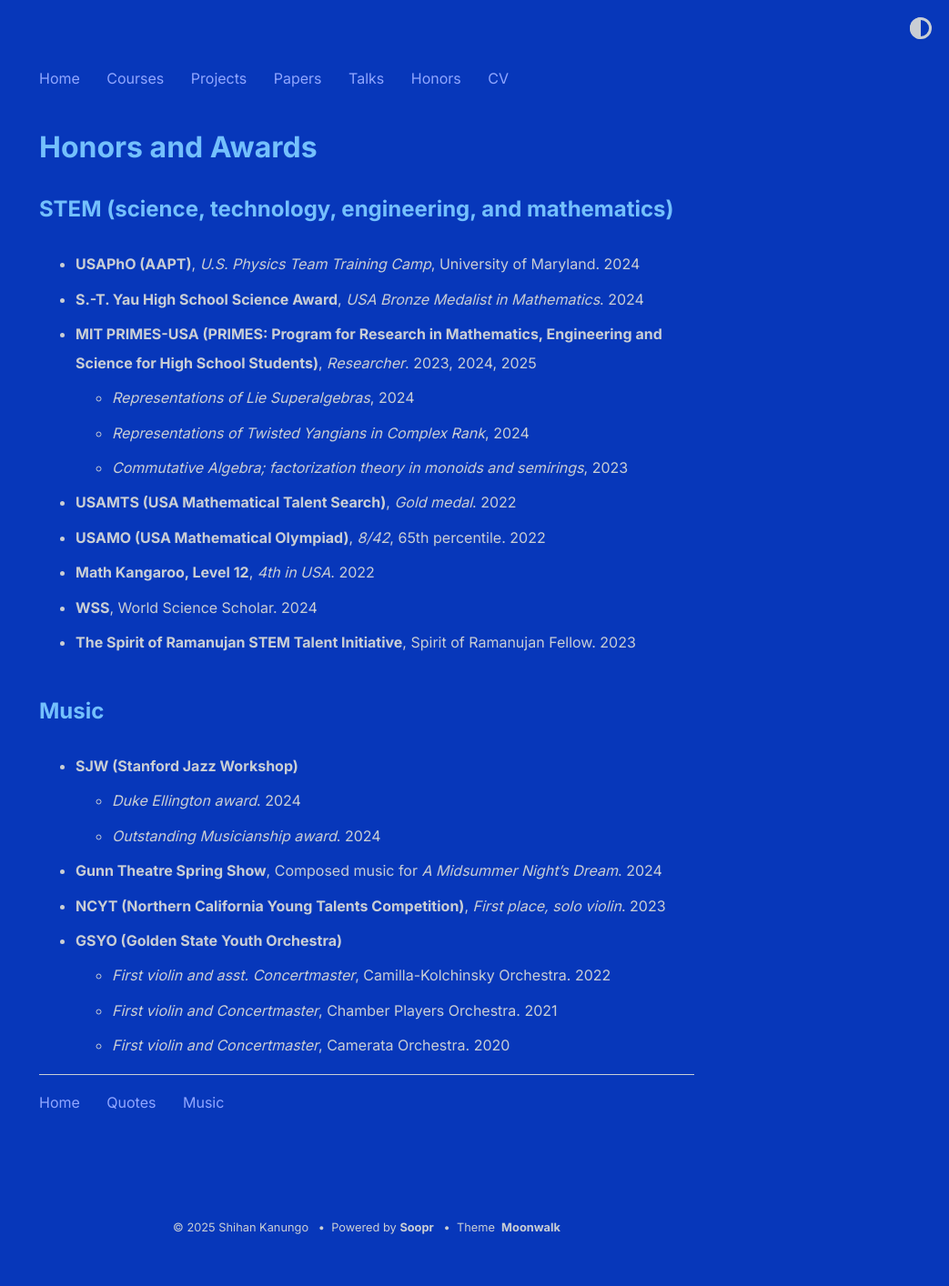
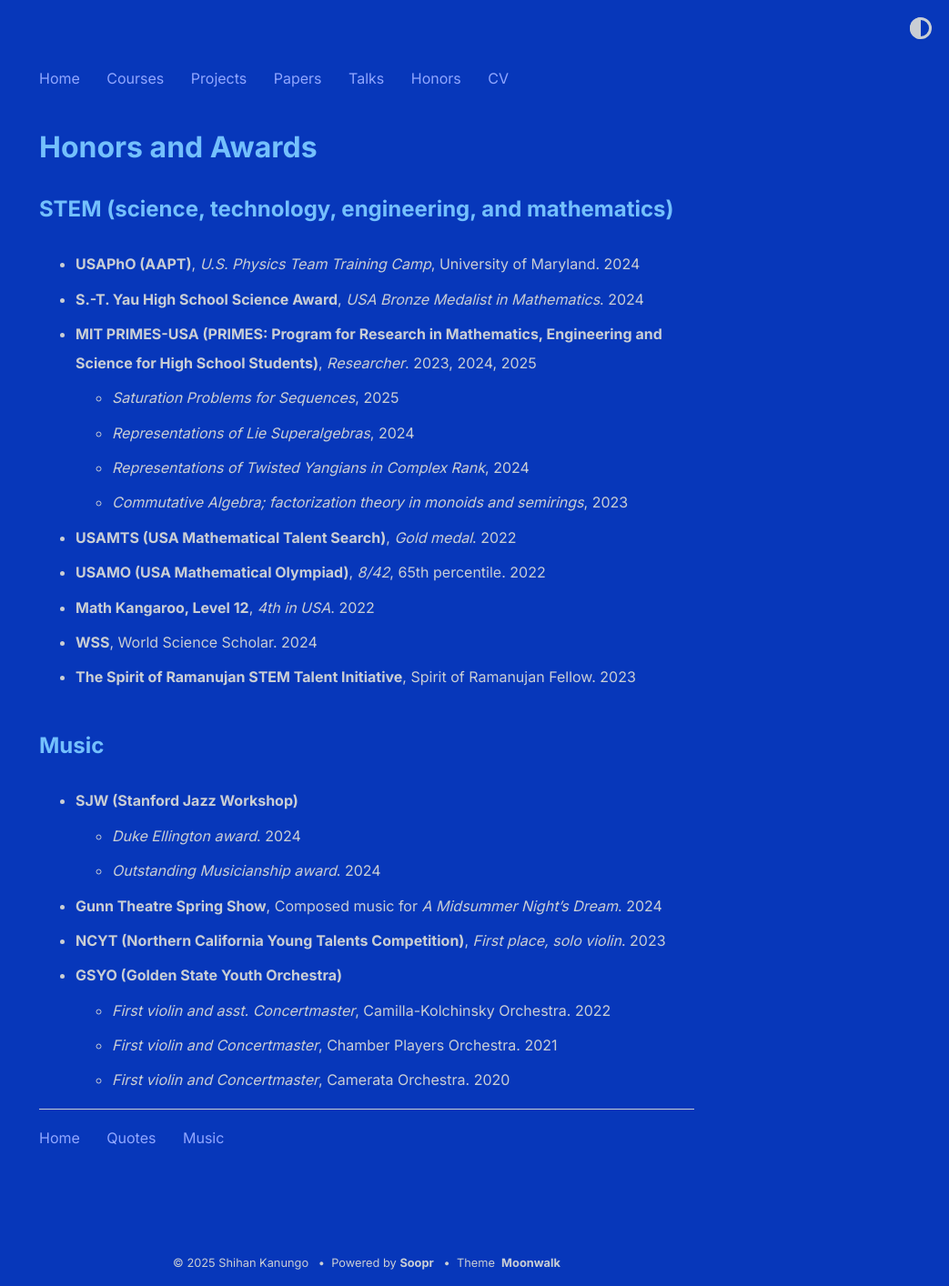
Before and after one commit to shihankanungo/shihankanungo.github.io, a Jekyll site: the page built from honors.md, in a window 1280 px wide. Shown: the whole page at 91% size, without its empty margins (237-1280 px from the left). Built offline with Jekyll 4.4.1, drawn with Linux system fonts in a browser that asks for light colours; before the commit the page ends 1376 px from its top, so only the background shows below that.

Commit message:
Update honors.md

```diff
--- a/honors.md
+++ b/honors.md
@@ -8,6 +8,7 @@
 - **USAPhO (AAPT)**, *U.S. Physics Team Training Camp*, University of Maryland. 2024
 - **S.-T. Yau High School Science Award**, *USA Bronze Medalist in Mathematics*. 2024
 - **MIT PRIMES-USA (PRIMES: Program for Research in Mathematics, Engineering and Science for High School Students)**, *Researcher*. 2023, 2024, 2025
+  - *Saturation Problems for Sequences*, 2025
   - *Representations of Lie Superalgebras*, 2024
   - *Representations of Twisted Yangians in Complex Rank*, 2024
   - *Commutative Algebra; factorization theory in monoids and semirings*, 2023
```
